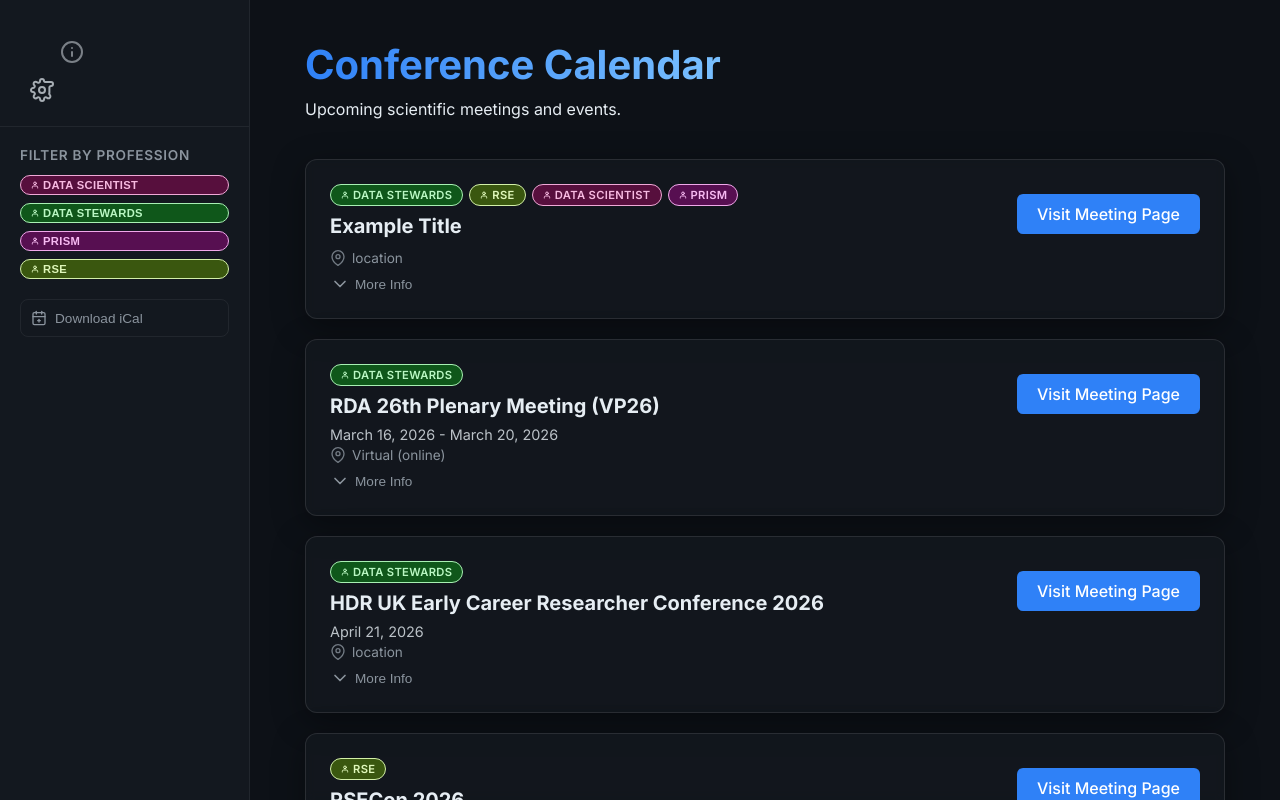
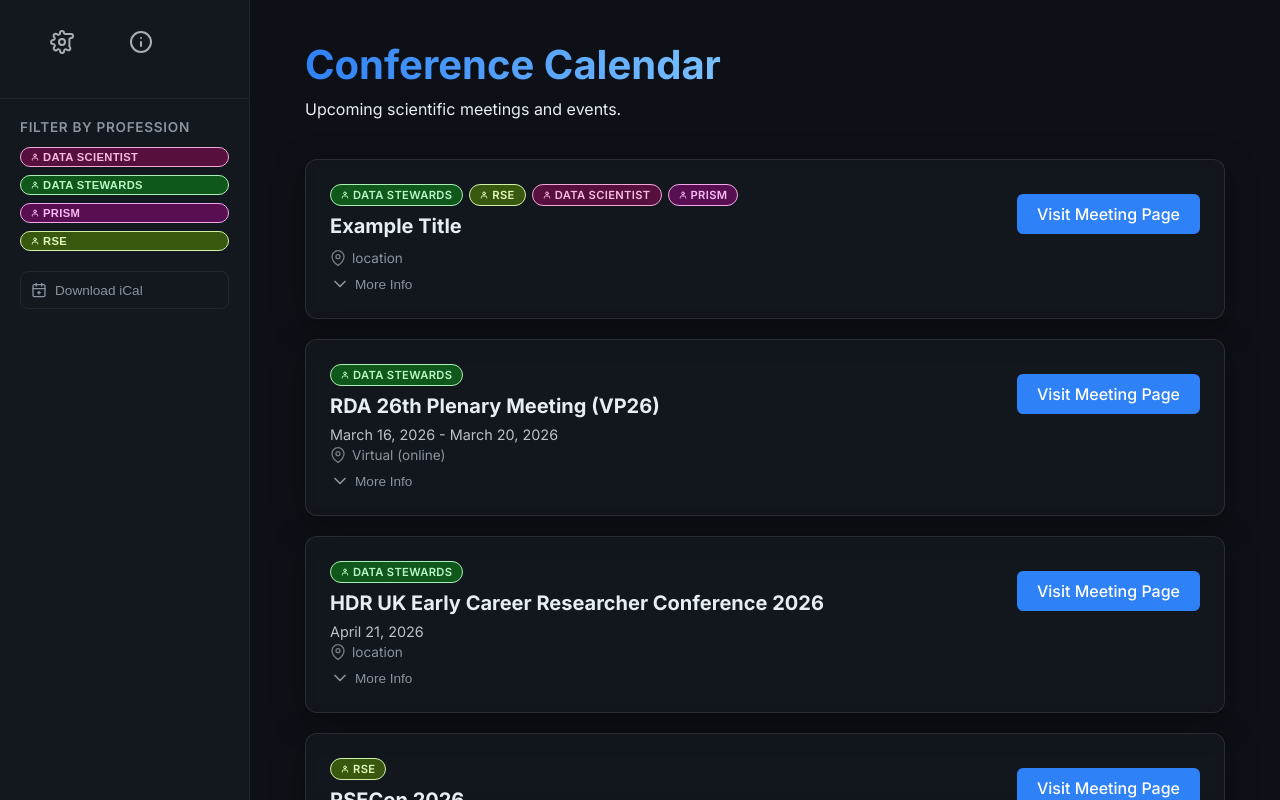
Before and after one commit to nicholas-owen/rdm-calendar, a website: page index.html in a window 1280 px wide. Drawn offline with Linux system fonts and the light colour scheme.

Commit message:
fixed info alignment and function, removed unused imports

```diff
--- a/index.html
+++ b/index.html
@@ -15,17 +15,19 @@
     <div class="app-container">
         <!-- Sidebar -->
         <aside class="sidebar">
-            <div class="sidebar-icon" id="settings-trigger" title="Settings">
+            <div class="sidebar-actions">
+                <div class="sidebar-icon" id="settings-trigger" title="Settings">
+                    <svg xmlns="http://www.w3.org/2000/svg" width="24" height="24" viewBox="0 0 24 24" fill="none"
+                        stroke="currentColor" stroke-width="2" stroke-linecap="round" stroke-linejoin="round">
+                        <circle cx="12" cy="12" r="3"></circle>
+                        <path
+                            d="M19.4 15a1.65 1.65 0 0 0 .33 1.82l.06.06a2 2 0 0 1 0 2.83 2 2 0 0 1-2.83 0l-.06-.06a1.65 1.65 0 0 0-1.82-.33 1.65 1.65 0 0 0-1 1.51V21a2 2 0 0 1-2 2 2 2 0 0 1-2-2v-.09A1.65 1.65 0 0 0 9 19.4a1.65 1.65 0 0 0-1.82.33l-.06.06a2 2 0 0 1-2.83 0 2 2 0 0 1 0-2.83l.06-.06a1.65 1.65 0 0 0 .33-1.82 1.65 1.65 0 0 0-1.51-1H3a2 2 0 0 1-2-2 2 2 0 0 1 2-2h.09A1.65 1.65 0 0 0 4.6 9a1.65 1.65 0 0 0-.33-1.82l-.06-.06a2 2 0 0 1 0-2.83 2 2 0 0 1 2.83 0l.06.06a1.65 1.65 0 0 0 1.82.33H9a1.65 1.65 0 0 0 1-1.51V3a2 2 0 0 1 2-2 2 2 0 0 1 2 2v.09a1.65 1.65 0 0 0 1.51 1H21a2 2 0 0 1 2 2 2 2 0 0 1-2 2h-.09a1.65 1.65 0 0 0-1.51 1z">
+                        </path>
+                    </svg>
+                </div>
     <div class="sidebar-icon" id="info-trigger" title="Information">
         <svg xmlns="http://www.w3.org/2000/svg" width="24" height="24" viewBox="0 0 24 24" fill="none" stroke="currentColor" stroke-width="2" stroke-linecap="round" stroke-linejoin="round"><circle cx="12" cy="12" r="10"></circle><line x1="12" y1="16" x2="12" y2="12"></line><line x1="12" y1="8" x2="12.01" y2="8"></line></svg>
     </div>
-                <svg xmlns="http://www.w3.org/2000/svg" width="24" height="24" viewBox="0 0 24 24" fill="none"
-                    stroke="currentColor" stroke-width="2" stroke-linecap="round" stroke-linejoin="round">
-                    <circle cx="12" cy="12" r="3"></circle>
-                    <path
-                        d="M19.4 15a1.65 1.65 0 0 0 .33 1.82l.06.06a2 2 0 0 1 0 2.83 2 2 0 0 1-2.83 0l-.06-.06a1.65 1.65 0 0 0-1.82-.33 1.65 1.65 0 0 0-1 1.51V21a2 2 0 0 1-2 2 2 2 0 0 1-2-2v-.09A1.65 1.65 0 0 0 9 19.4a1.65 1.65 0 0 0-1.82.33l-.06.06a2 2 0 0 1-2.83 0 2 2 0 0 1 0-2.83l.06-.06a1.65 1.65 0 0 0 .33-1.82 1.65 1.65 0 0 0-1.51-1H3a2 2 0 0 1-2-2 2 2 0 0 1 2-2h.09A1.65 1.65 0 0 0 4.6 9a1.65 1.65 0 0 0-.33-1.82l-.06-.06a2 2 0 0 1 0-2.83 2 2 0 0 1 2.83 0l.06.06a1.65 1.65 0 0 0 1.82.33H9a1.65 1.65 0 0 0 1-1.51V3a2 2 0 0 1 2-2 2 2 0 0 1 2 2v.09a1.65 1.65 0 0 0 1.51 1H21a2 2 0 0 1 2 2 2 2 0 0 1-2 2h-.09a1.65 1.65 0 0 0-1.51 1z">
-                    </path>
-                </svg>
             </div>
 
     <div class="filters-section">
--- a/style.css
+++ b/style.css
@@ -135,6 +135,18 @@
     flex-direction: column;
     gap: 8px;
     width: 100%;
+}
+
+.sidebar-actions {
+    display: flex;
+    flex-direction: row;
+    align-items: center;
+    width: 100%;
+    padding-left: 20px;
+    /* Align with sidebar padding */
+    margin-bottom: 20px;
+    gap: 15px;
+    /* Spacing between icons */
 }
 
 .sidebar {
```
Also changed, not shown: build.js (+13 -2 lines), template.html (+2 -0 lines).
